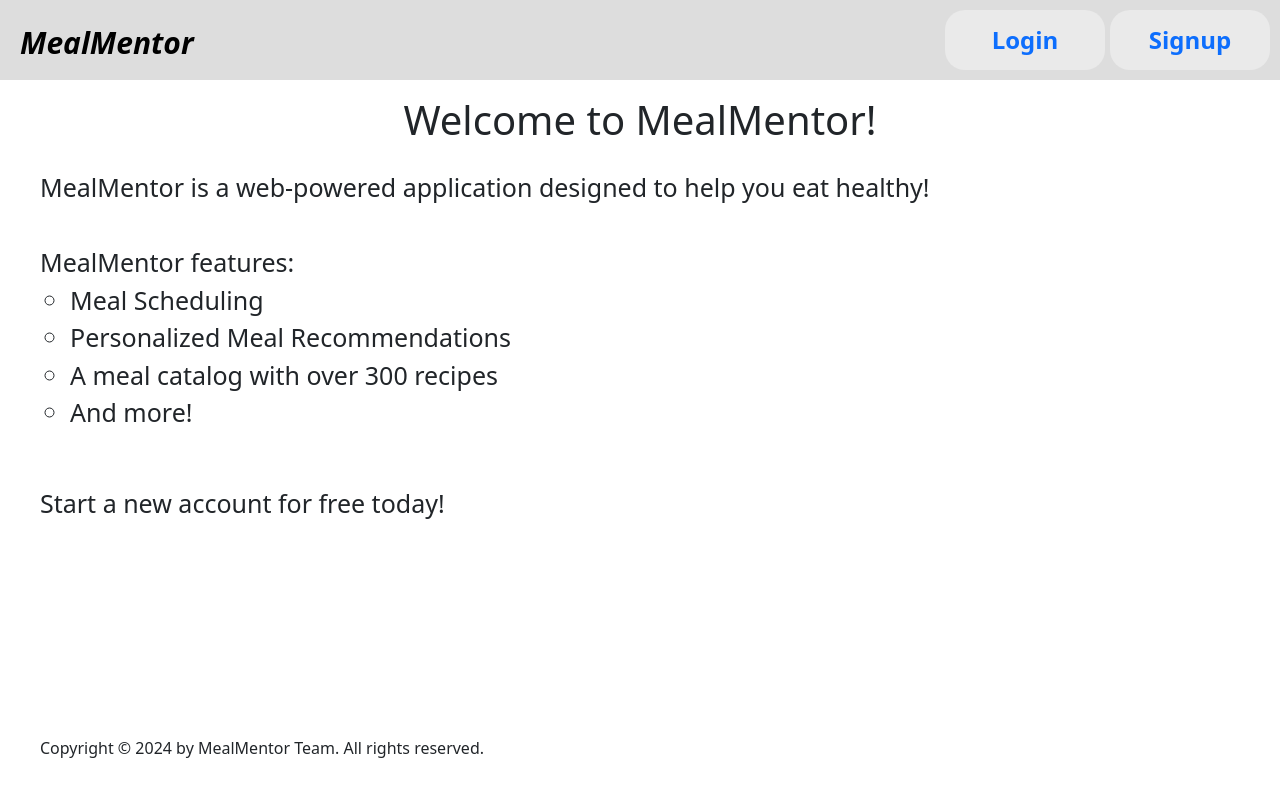
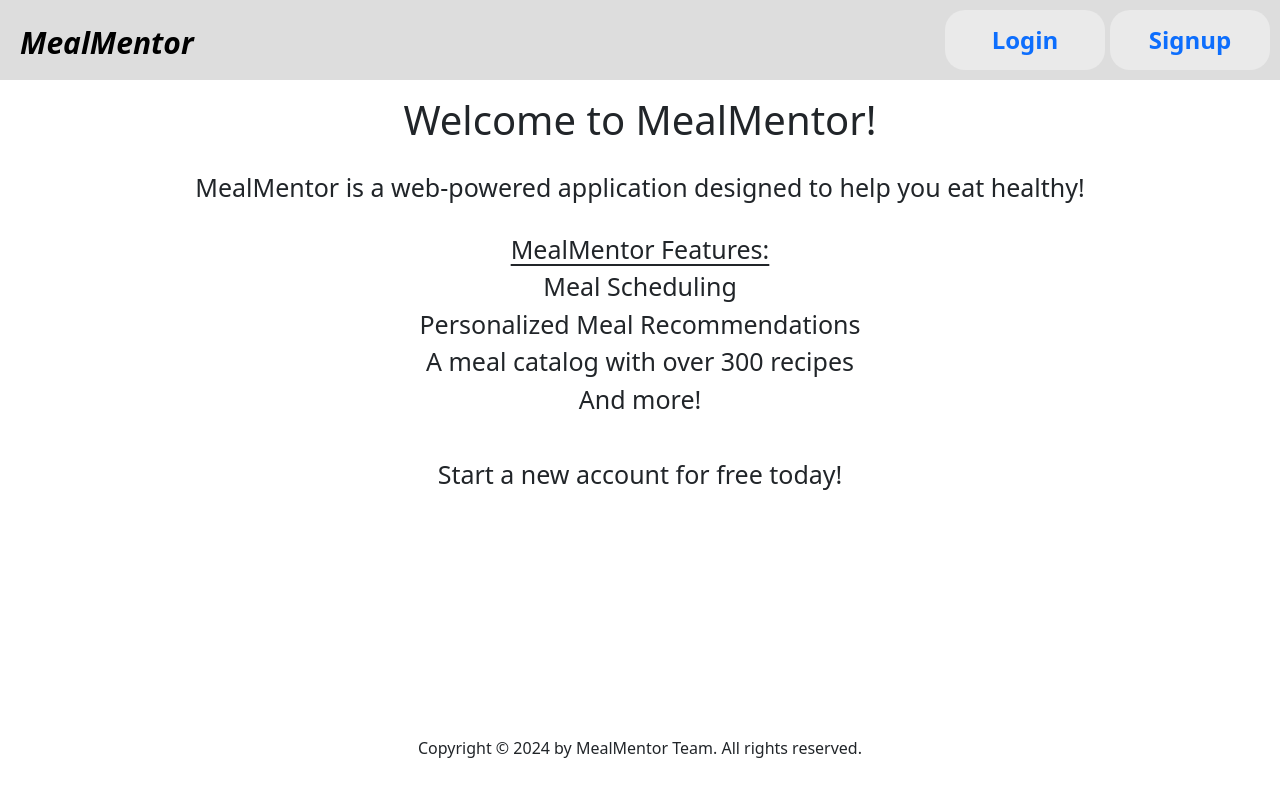
Before and after one commit to MealMentors/MealMentor, a React (Create React App) app in the folder frontend/: page / in a window 1280 px wide. Shown: the top 796 px of the page. Built offline with nearby package versions, Linux system fonts and the light colour scheme.

Commit message:
Centered welcome page

```diff
--- a/frontend/src/Components/Style/Welcome.css
+++ b/frontend/src/Components/Style/Welcome.css
@@ -57,6 +57,11 @@
 }
 
 
+.center {
+    display: flex;
+    flex-direction: column;
+    align-items: center;
+}
 
 ul.bulletpoint {
     list-style-type: circle;
@@ -65,8 +70,19 @@ ul.bulletpoint {
 }
 
 .heading2 {
+    display: flex;
+    flex-direction: column;
+    justify-content: center;
+    font-size:25px;
+}
+
+.underlinedheading2 {
+    display: flex;
+    flex-direction: column;
+    justify-content: center;
     font-size: 25px;
-    padding-left: 40px
+    text-decoration: underline;
+    text-underline-offset: 5px;
 }
 
 .title {
@@ -107,5 +123,4 @@ div.navlink:active {
 .copyright {
     position: absolute;
     bottom: 40px;
-    left: 40px;
 }
--- a/frontend/src/Components/Welcome.js
+++ b/frontend/src/Components/Welcome.js
@@ -46,23 +46,40 @@ const Welcome = () => {
                     </li>
                 </ul>
             </navbar>
+            <div className="center">
                 <br></br><br></br><br></br><br></br>
                 <h1>Welcome to MealMentor!</h1>
+            </div>
+            <div className = "center">
+                <div className="heading2">MealMentor is a web-powered application designed to help you eat healthy!</div><br></br>
+                <div className="underlinedheading2">MealMentor Features:</div>
+            </div>
+            <div className="center">
                 <div className = "heading2">
-                MealMentor is a web-powered application designed to help you eat healthy!<br></br><br></br>
-                MealMentor features:
+                    Meal Scheduling
                 </div>
-            <ul className="bulletpoint">
-                <li>Meal Scheduling</li>
-                <li>Personalized Meal Recommendations</li>
-                <li>A meal catalog with over 300 recipes</li>
-                <li>And more!</li>
-            </ul>
+            </div>
+            <div className="center">
+                <div className="heading2">
+                    Personalized Meal Recommendations
+                </div>
+            </div>
+            <div className="center">
+                <div className="heading2">
+                    A meal catalog with over 300 recipes
+                </div>
+            </div>
+            <div className="center">
+                <div className="heading2">
+                    And more!
+                </div>
+            </div>
+            <div className="center">
                 <div className="heading2"><br></br>
                     Start a new account for free today!
                 </div>
-
                 <div className="copyright">Copyright &copy; 2024 by MealMentor Team. All rights reserved.</div>
+            </div>
         </div>
 
     );
```
Lines whose indentation alone changed are shown as unchanged.
